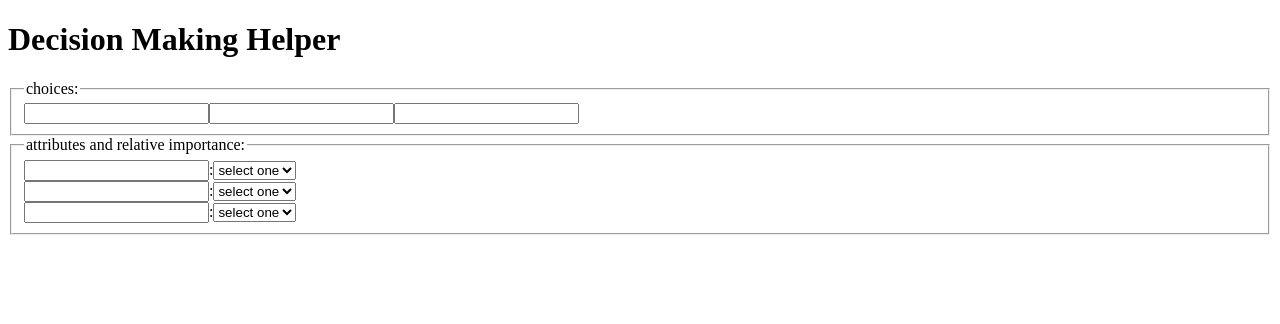
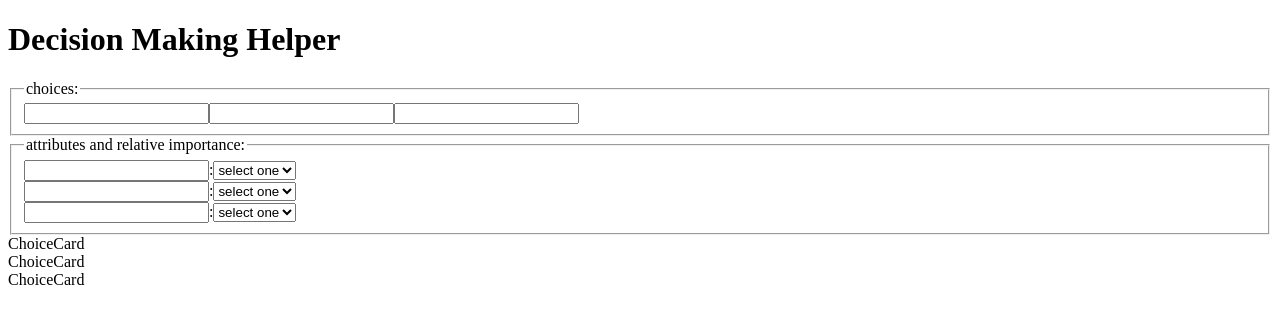
Before and after one commit to faithod/decision-making-helper, a React (Create React App) app: page / in a window 1280 px wide. Shown: the top 324 px of the page. Built offline with nearby package versions, Linux system fonts and the light colour scheme.

Commit message:
passed down props into ChoiceCard: choice state, attribute state, choice index and dispatch function

```diff
--- a/src/components/DecisionMaker.tsx
+++ b/src/components/DecisionMaker.tsx
@@ -1,8 +1,9 @@
 import { useReducer } from "react";
+import ChoiceCard from "./ChoiceCard";
 
 //make interface for whole state
 //put in seperate folder, extract out what you can
-interface attributeElement {
+export interface attributeElement {
   attributeName: string;
   weight: undefined | number;
 }
@@ -12,10 +13,11 @@ interface decisionState {
   attributes: attributeElement[];
 }
 
-interface action {
+export interface action {
   type: string;
   value: string;
   index: number;
+  attributeIndex?: number;
 }
 
 export default function DecisionMaker() {
@@ -36,6 +38,7 @@ export default function DecisionMaker() {
       },
     ],
   };
+
   const [state, dispatch] = useReducer(reducer, initialState);
 
   function reducer(state: decisionState, action: action) {
@@ -127,6 +130,15 @@ export default function DecisionMaker() {
           ))}
         </fieldset>
       </form>
+      {state.choices.map((el: string, i: number) => (
+        <ChoiceCard
+          key={i}
+          choiceIndex={i}
+          attributes={state.attributes}
+          choice={el}
+          dispatch={dispatch}
+        />
+      ))}
       {/* add label to inputs */}
       {/* <input
         placeholder="e.g. brownies"
```
